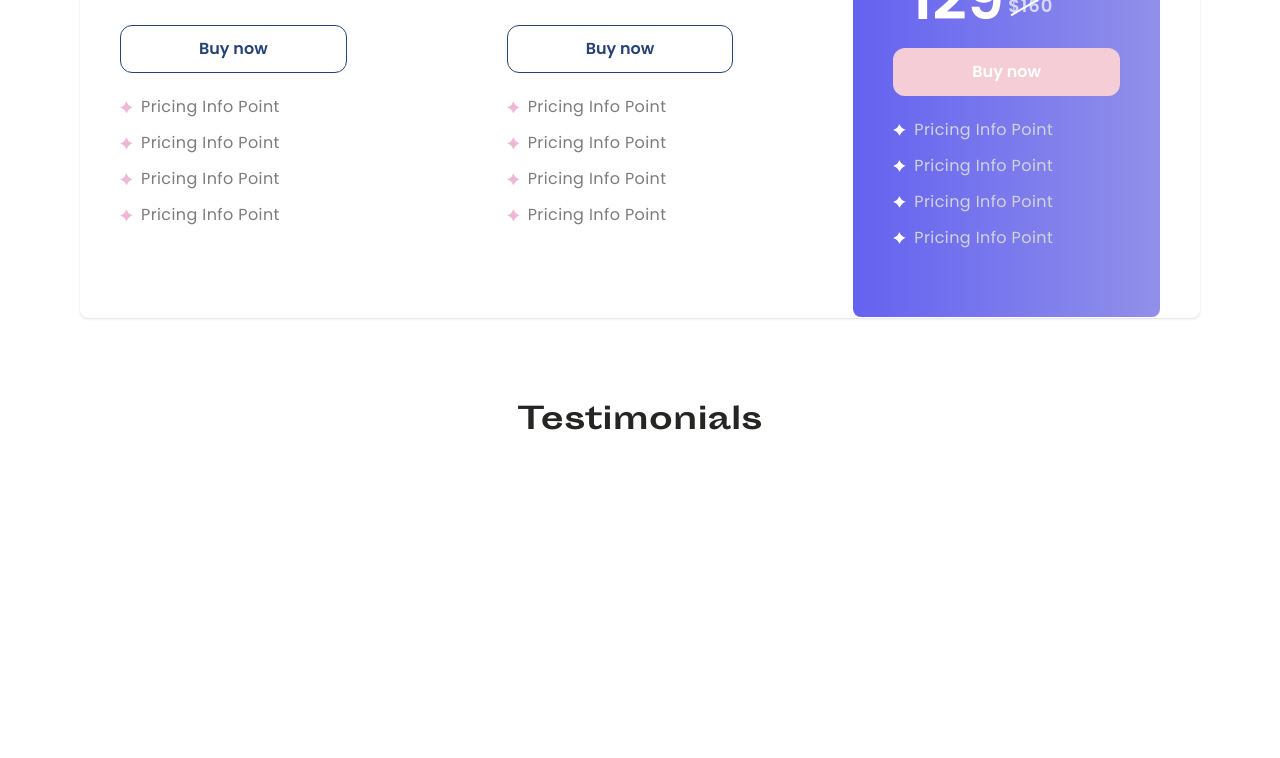
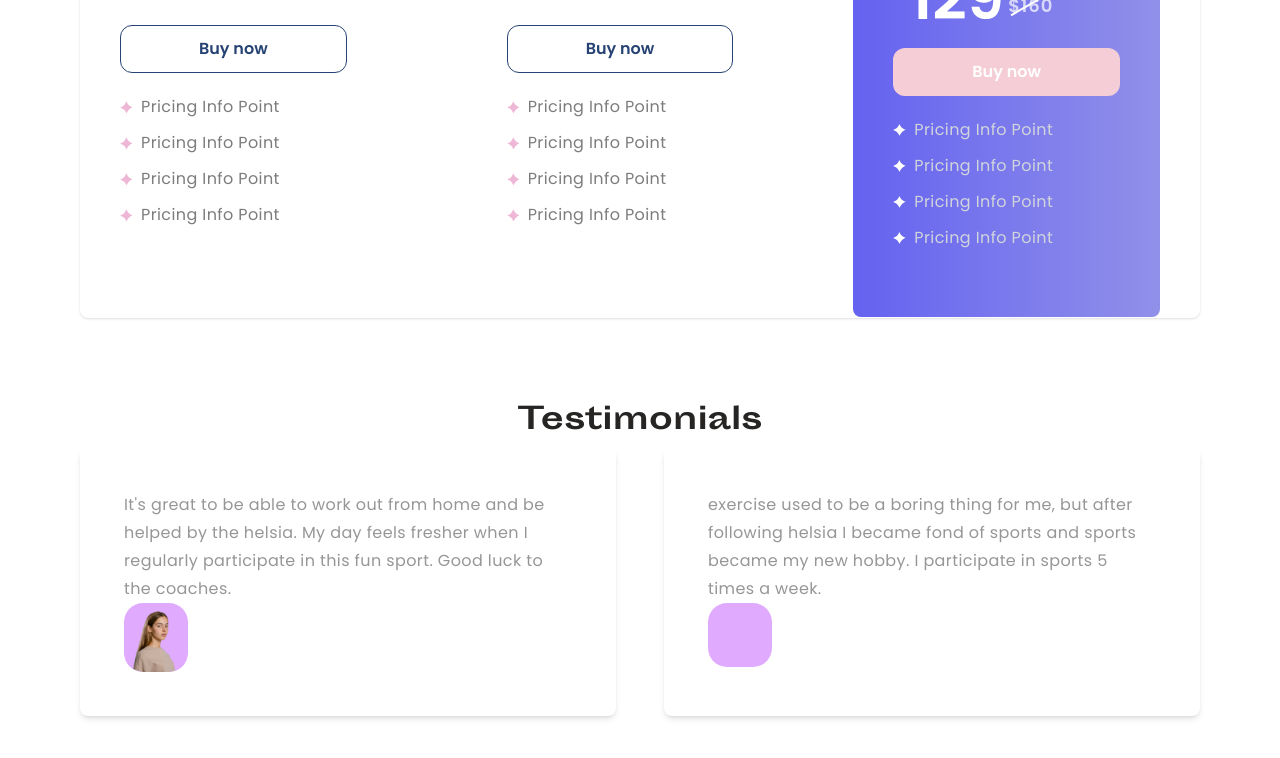
Before and after one commit to sohanemon/helsia-bootcamp, a Next.js app: page / in a window 1280 px wide. Shown: the part 2814-3572 px from the top of the page. Built offline with nearby package versions, Linux system fonts and the light colour scheme.

Commit message:
Jun 15, 2023, 12:54 PM

```diff
--- a/src/app/testimonial.tsx
+++ b/src/app/testimonial.tsx
@@ -1,12 +1,41 @@
+import GrayText from '@/components/ui/gray-text';
 import Heading from '@/components/ui/heading';
+import Image from 'next/image';
 
 export default function Testimonial() {
   return (
     <section>
       <Heading className='text-center'>Testimonials</Heading>
+      <div className='grid grid-cols-2 gap-12'>
+        {data.map((el) => (
+          <TestimonialCard key={el.feedback} {...el} />
+        ))}
+      </div>{' '}
     </section>
   );
 }
+
+const TestimonialCard = ({
+  feedback,
+  image,
+  name,
+  occupation,
+}: (typeof data)[0]) => {
+  return (
+    <div className='rounded-lg shadow-md p-11'>
+      <GrayText className='opacity-80'>{feedback}</GrayText>
+      <div>
+        <Image
+          src={image}
+          alt={name}
+          width={64}
+          height={69}
+          className='rounded-[1.2rem] bg-themeBg-ellipse-pink/70'
+        />
+      </div>
+    </div>
+  );
+};
 
 const data = [
   {
```
